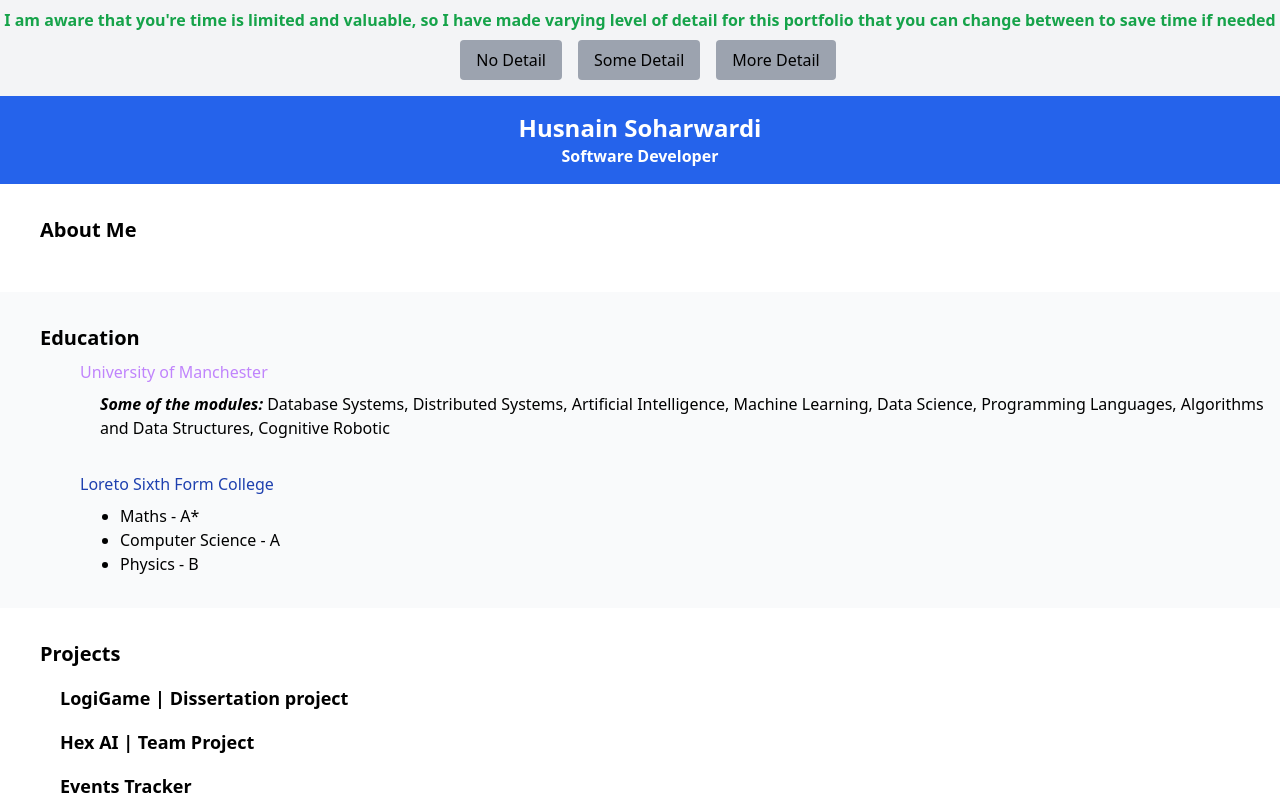
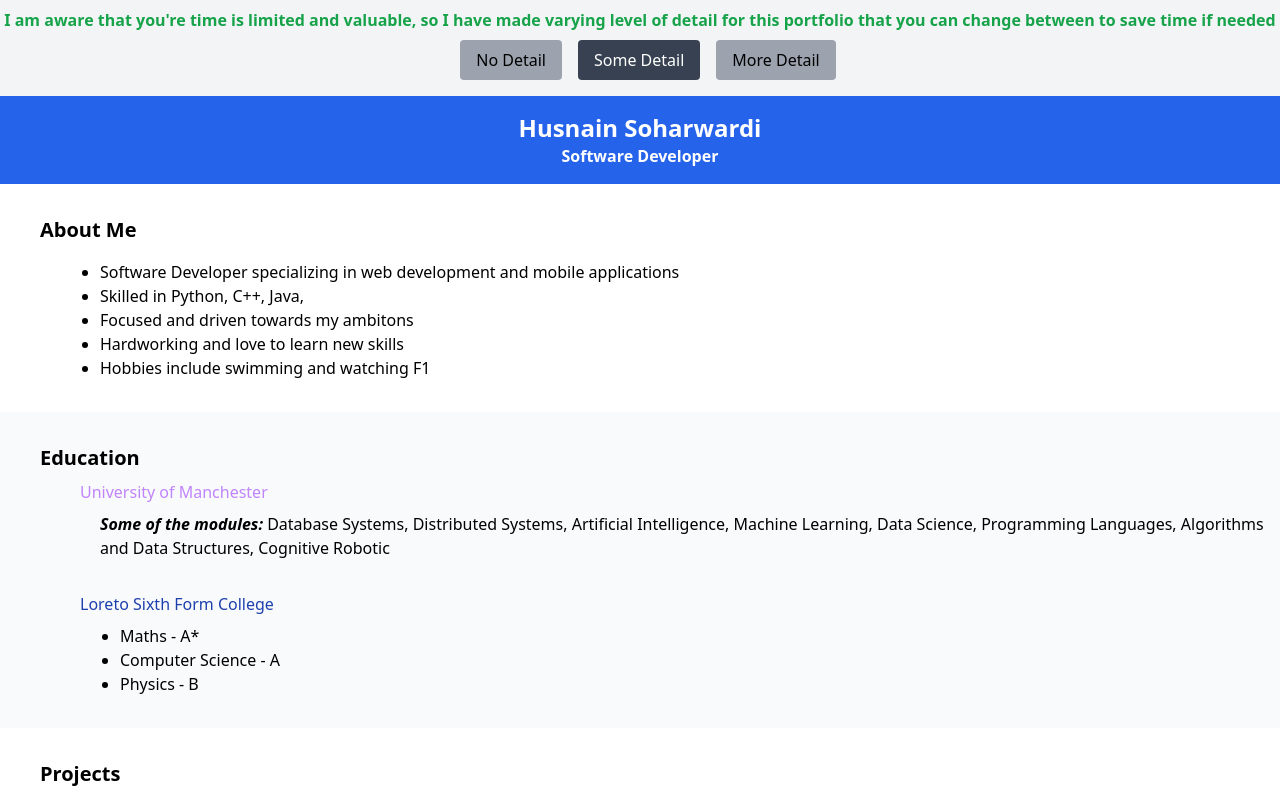
Before and after one commit to husnain106/portfolio, a React (Create React App) app: page / in a window 1280 px wide. Shown: the top 800 px of the page. Built offline with nearby package versions, Linux system fonts and the light colour scheme.

Commit message:
Hosted the website, made the default detail as medium, highlight the detail that is currently active

```diff
--- a/package.json
+++ b/package.json
@@ -2,7 +2,7 @@
   "name": "portfolio",
   "version": "0.1.0",
   "private": true,
-  "homepage": "https://husnain106.github.io/portfolio",
+  "homepage": "https://husnain106.github.io/portfolio/",
   "dependencies": {
     "cra-template": "1.2.0",
     "react": "^19.0.0",
--- a/src/App.js
+++ b/src/App.js
@@ -8,21 +8,27 @@ import Projects from "./components/Projects";
 import Skills from "./components/Skills";
 
 function App() {
-  const [detailLevel, setDetailLevel] = useState("brief");
+  const [detailLevel, setDetailLevel] = useState("medium");
+
+  const getButtonClass = (level) =>
+    detailLevel === level
+      ? "bg-gray-700 text-white py-2 px-4 rounded"
+      : "bg-gray-400 hover:bg-gray-700 py-2 px-4 rounded";
+
 
   return (
     <div className="min-h-screen bg-gray-100">
       <nav class="flex flex-col items-center justify-center space-x-4 pt-2 pb-2 sticky top-0 bg-gray-100">
         <p class="space-x-6 text-green-600 font-semibold">I am aware that you're time is limited and valuable, so I have made varying level of detail for this portfolio that you can change between to save time if needed</p>
         <div className="flex flex-row items-center justify-center space-x-4 pt-2 pb-2 sticky top-0 bg-gray-100">
-          <button title="This can be read in 2 minutes." class="btn bg-gray-400 hover:bg-gray-700 py-2 px-4 rounded" onClick={() => setDetailLevel("low")}>No Detail</button>
-          <button title="This can be read in 5 minutes."class="btn bg-gray-400 hover:bg-gray-700 py-2 px-4 rounded" onClick={() => setDetailLevel("medium")}>Some Detail</button>
-          <button title="This can be read in 10 minutes."class="btn bg-gray-400 hover:bg-gray-700 py-2 px-4 rounded" onClick={() => setDetailLevel("high")}>More Detail</button>
+          <button title="This can be read in 2 minutes." class= {getButtonClass("low")} onClick={() => setDetailLevel("low")}>No Detail</button>
+          <button title="This can be read in 5 minutes."class={getButtonClass("medium")} onClick={() => setDetailLevel("medium")}>Some Detail</button>
+          <button title="This can be read in 10 minutes."class={getButtonClass("high")} onClick={() => setDetailLevel("high")}>More Detail</button>
         </div>
       </nav>
       <Header/>
       <main>
-        <About detailLevel={detailLevel} />
+        <About detailLevel={detailLevel}/>
         <Education/>
         <Projects detailLevel={detailLevel} />
         <Experience detailLevel={detailLevel} />
```
